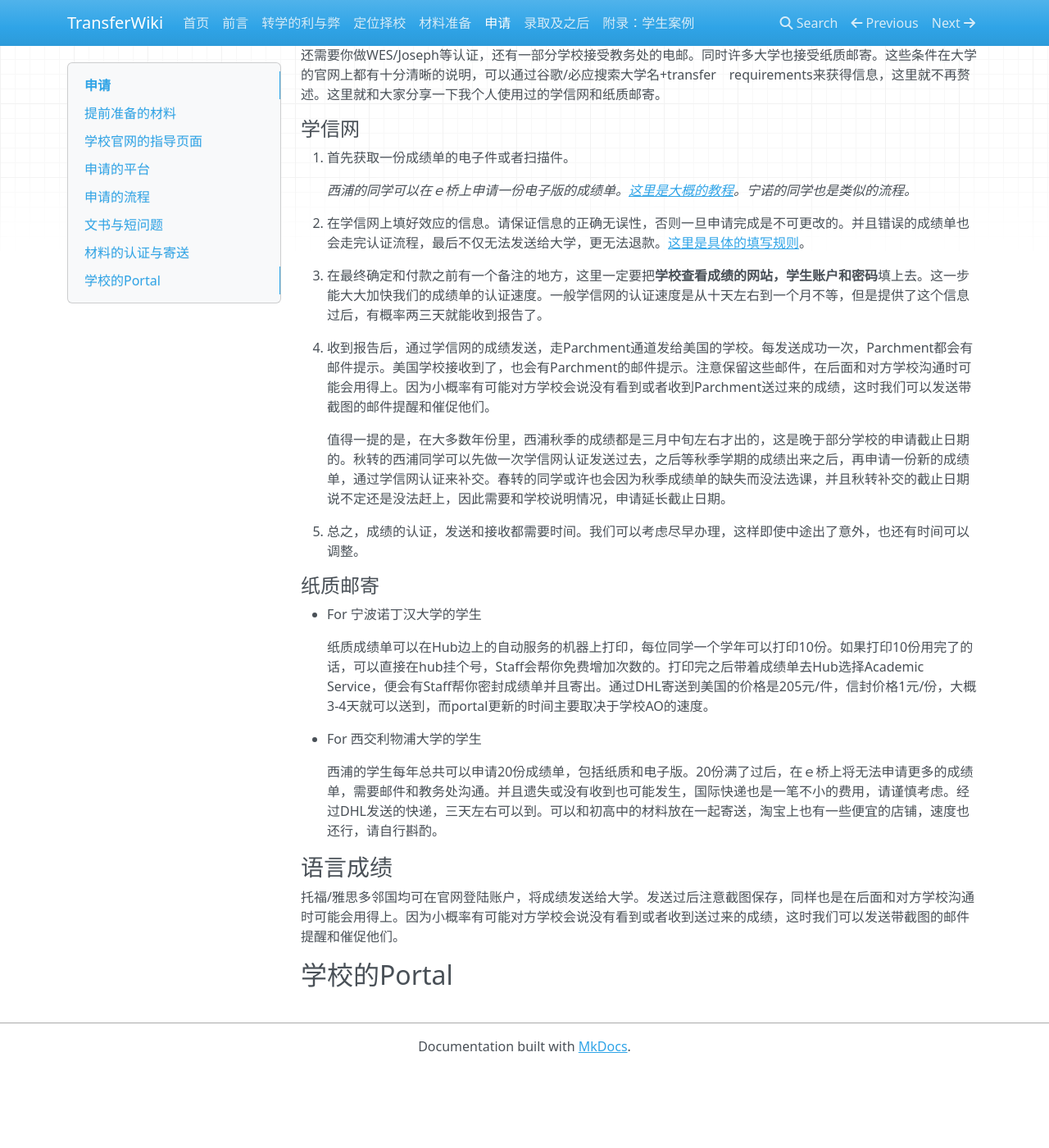
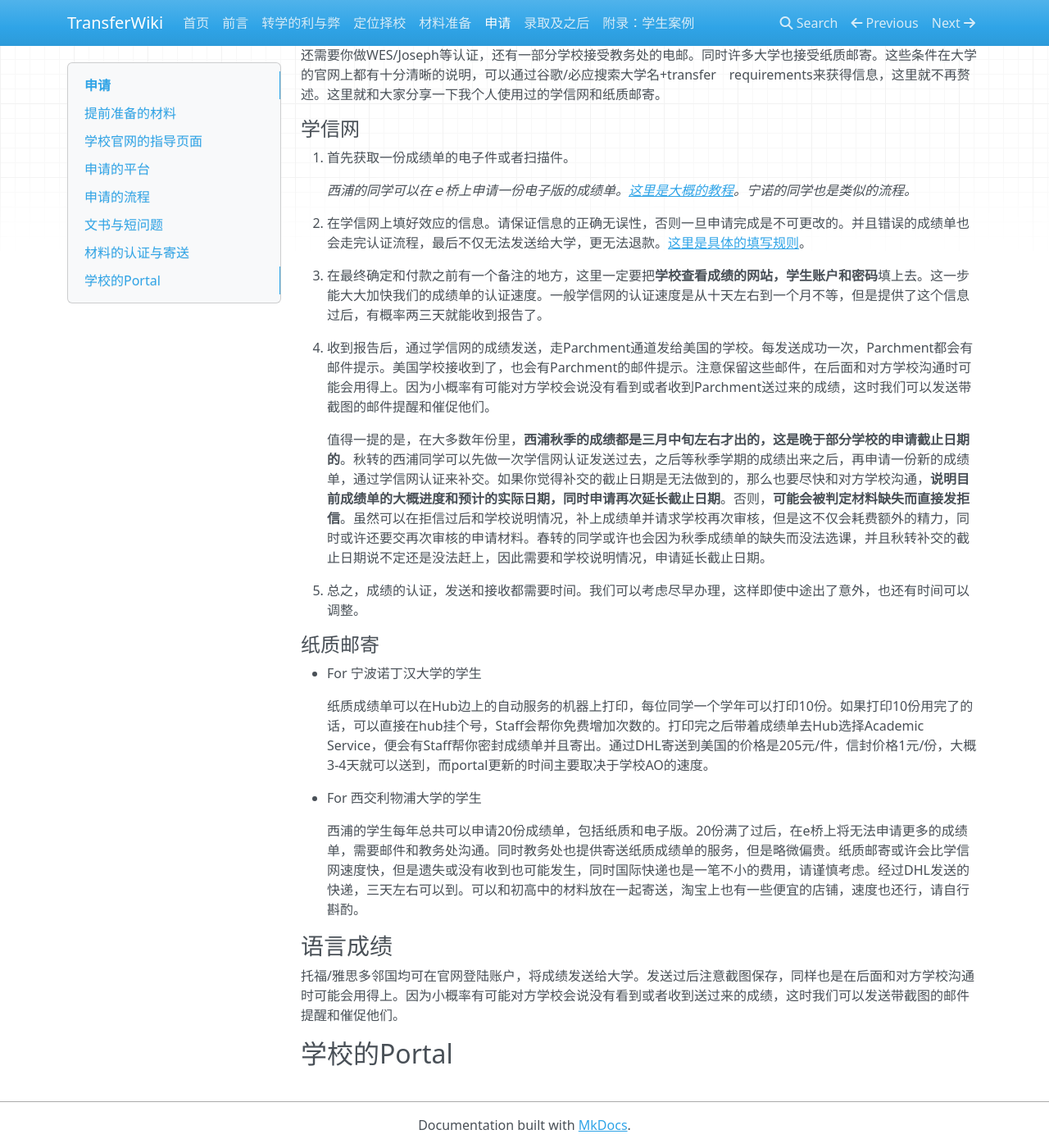
Before and after one commit to SihanXU/TransferWiki, an MkDocs documentation site: the page built from docs/apply.md, in a window 1280 px wide and 1400 px high, scrolled down 994 px. Shown: the whole window at 82% size. Built offline with MkDocs 1.6.1, drawn with Linux system fonts in a browser that asks for light colours; nearby versions of some CDN libraries; before the commit the page ends 2298 px from its top, so only the background shows below that.

Commit message:
Update apply.md

```diff
--- a/docs/apply.md
+++ b/docs/apply.md
@@ -56,7 +56,7 @@
 
 4. 收到报告后，通过学信网的成绩发送，走Parchment通道发给美国的学校。每发送成功一次，Parchment都会有邮件提示。美国学校接收到了，也会有Parchment的邮件提示。注意保留这些邮件，在后面和对方学校沟通时可能会用得上。因为小概率有可能对方学校会说没有看到或者收到Parchment送过来的成绩，这时我们可以发送带截图的邮件提醒和催促他们。
 
-    值得一提的是，在大多数年份里，西浦秋季的成绩都是三月中旬左右才出的，这是晚于部分学校的申请截止日期的。秋转的西浦同学可以先做一次学信网认证发送过去，之后等秋季学期的成绩出来之后，再申请一份新的成绩单，通过学信网认证来补交。春转的同学或许也会因为秋季成绩单的缺失而没法选课，并且秋转补交的截止日期说不定还是没法赶上，因此需要和学校说明情况，申请延长截止日期。
+    值得一提的是，在大多数年份里，**西浦秋季的成绩都是三月中旬左右才出的，这是晚于部分学校的申请截止日期的**。秋转的西浦同学可以先做一次学信网认证发送过去，之后等秋季学期的成绩出来之后，再申请一份新的成绩单，通过学信网认证来补交。如果你觉得补交的截止日期是无法做到的，那么也要尽快和对方学校沟通，**说明目前成绩单的大概进度和预计的实际日期，同时申请再次延长截止日期**。否则，**可能会被判定材料缺失而直接发拒信**。虽然可以在拒信过后和学校说明情况，补上成绩单并请求学校再次审核，但是这不仅会耗费额外的精力，同时或许还要交再次审核的申请材料。春转的同学或许也会因为秋季成绩单的缺失而没法选课，并且秋转补交的截止日期说不定还是没法赶上，因此需要和学校说明情况，申请延长截止日期。
 
 5. 总之，成绩的认证，发送和接收都需要时间。我们可以考虑尽早办理，这样即使中途出了意外，也还有时间可以调整。
 
@@ -68,7 +68,7 @@
 
 - For 西交利物浦大学的学生
 
-    西浦的学生每年总共可以申请20份成绩单，包括纸质和电子版。20份满了过后，在ｅ桥上将无法申请更多的成绩单，需要邮件和教务处沟通。并且遗失或没有收到也可能发生，国际快递也是一笔不小的费用，请谨慎考虑。经过DHL发送的快递，三天左右可以到。可以和初高中的材料放在一起寄送，淘宝上也有一些便宜的店铺，速度也还行，请自行斟酌。
+    西浦的学生每年总共可以申请20份成绩单，包括纸质和电子版。20份满了过后，在e桥上将无法申请更多的成绩单，需要邮件和教务处沟通。同时教务处也提供寄送纸质成绩单的服务，但是略微偏贵。纸质邮寄或许会比学信网速度快，但是遗失或没有收到也可能发生，同时国际快递也是一笔不小的费用，请谨慎考虑。经过DHL发送的快递，三天左右可以到。可以和初高中的材料放在一起寄送，淘宝上也有一些便宜的店铺，速度也还行，请自行斟酌。
 
 ### 语言成绩
 
```
